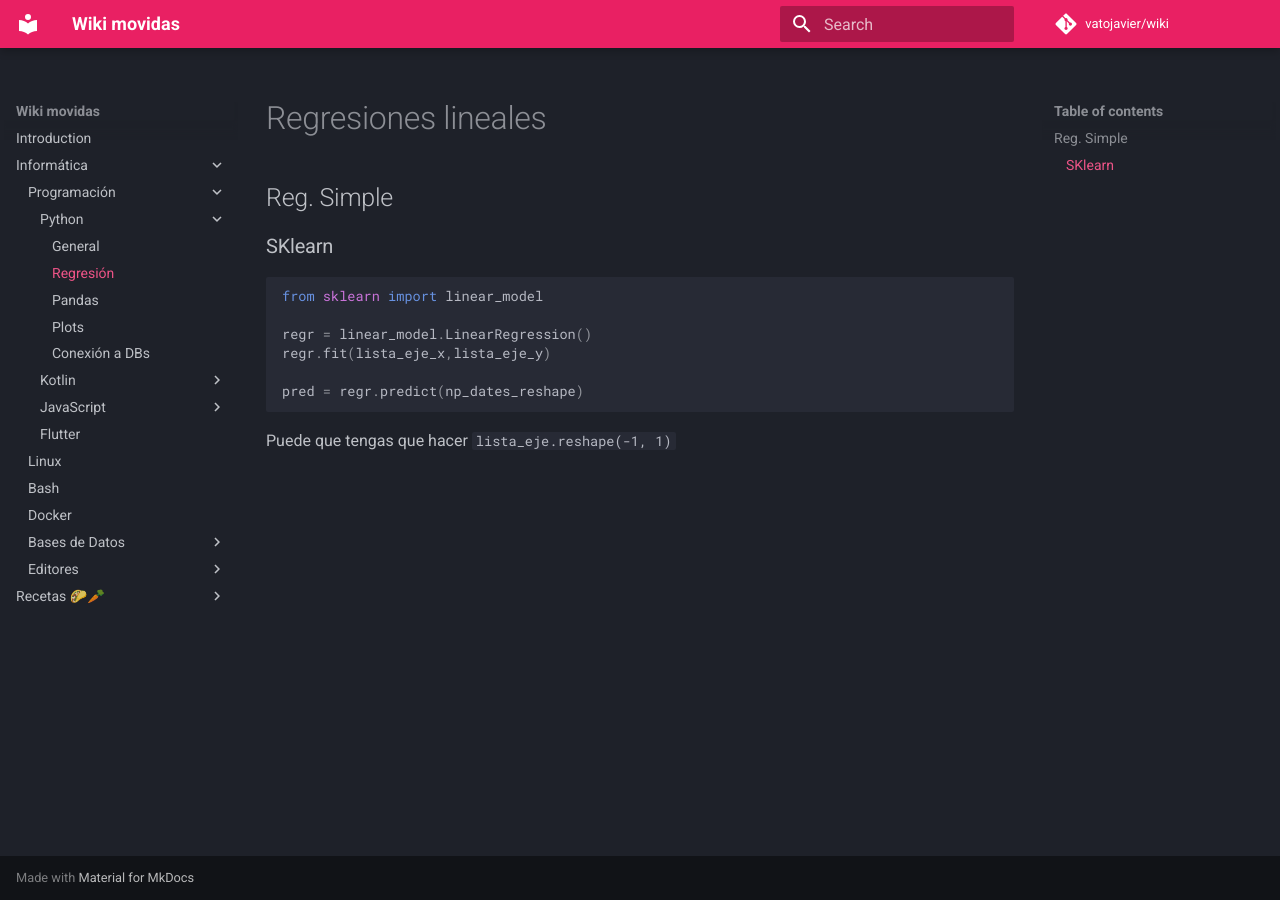
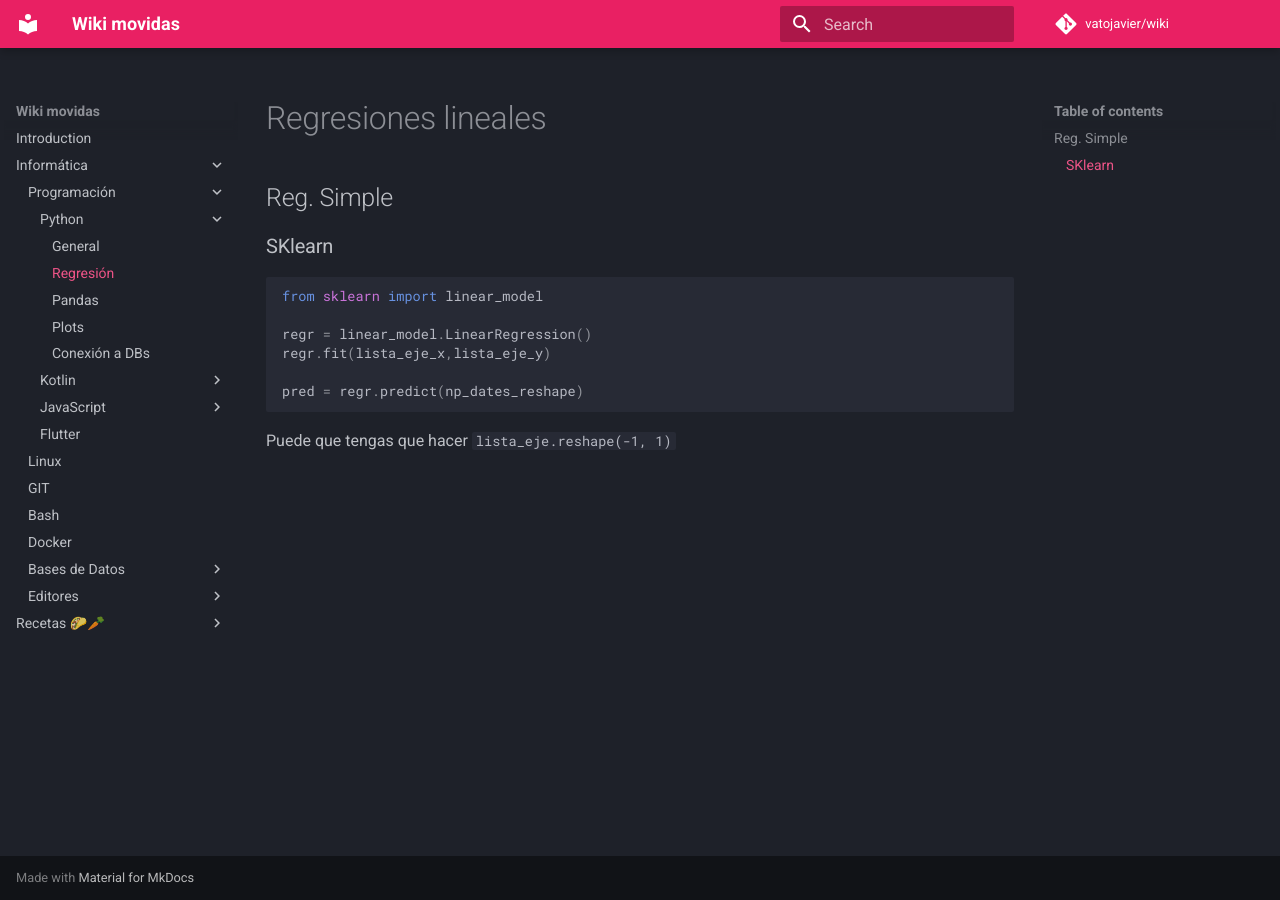
Before and after one commit to vatojavier/wiki, an MkDocs documentation site: the page built from docs/informatica/python/regresion.md, in a window 1280 px wide. Built offline with MkDocs 1.6.1 and Material for MkDocs 9.7.7, drawn with Linux system fonts in a browser that asks for light colours; comment, search, counter and statistics services are not loaded.

Commit message:
Update mkdocs.yml

```diff
--- a/mkdocs.yml
+++ b/mkdocs.yml
@@ -17,6 +17,7 @@ nav:
       - Flutter: informatica/flutter/flutter.md
 
     - Linux: informatica/linux/linux.md
+    - GIT: informatica/control_versiones/git.md
     - Bash: informatica/bash/bash.md
     - Docker: informatica/docker/docker.md
     - Bases de Datos:
```
